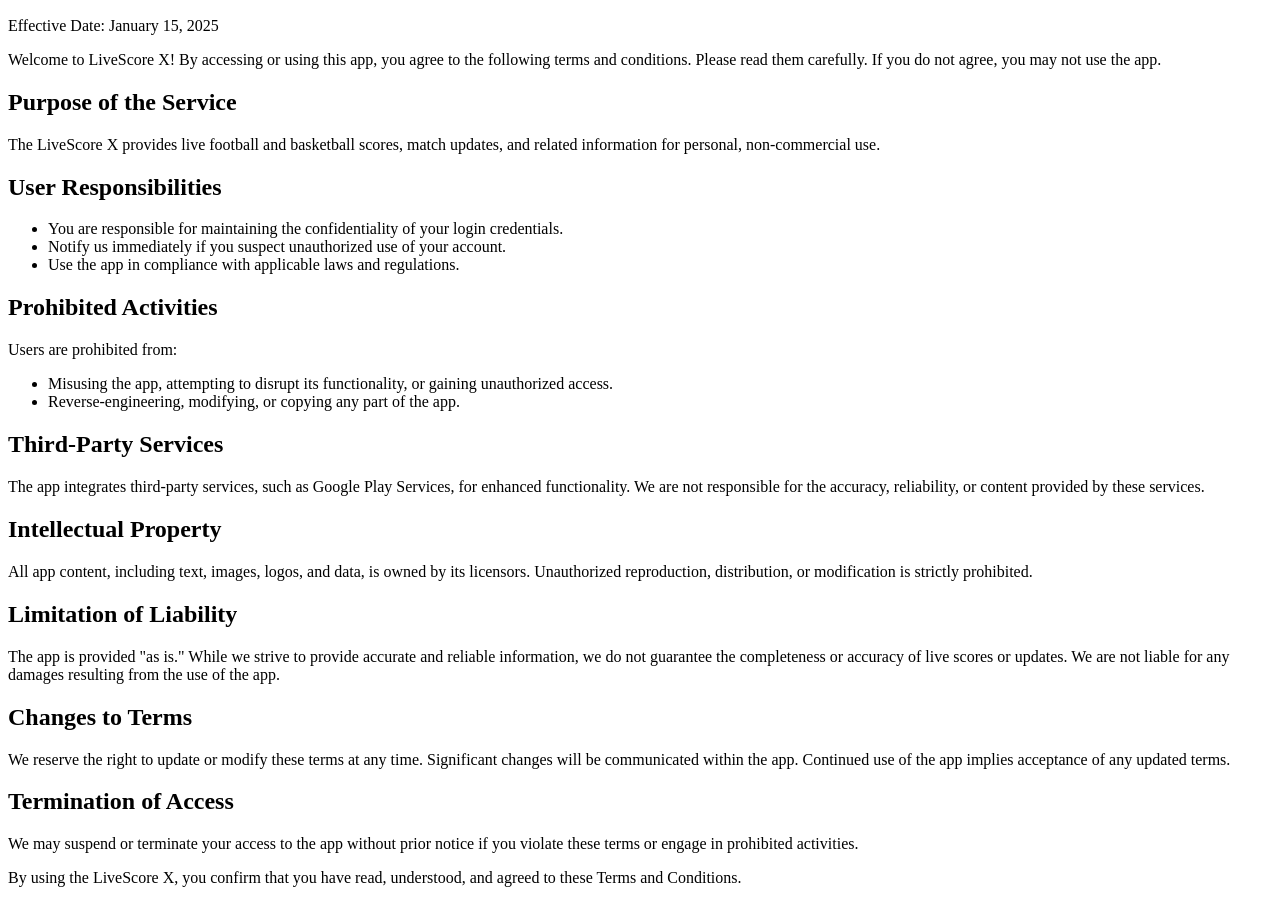
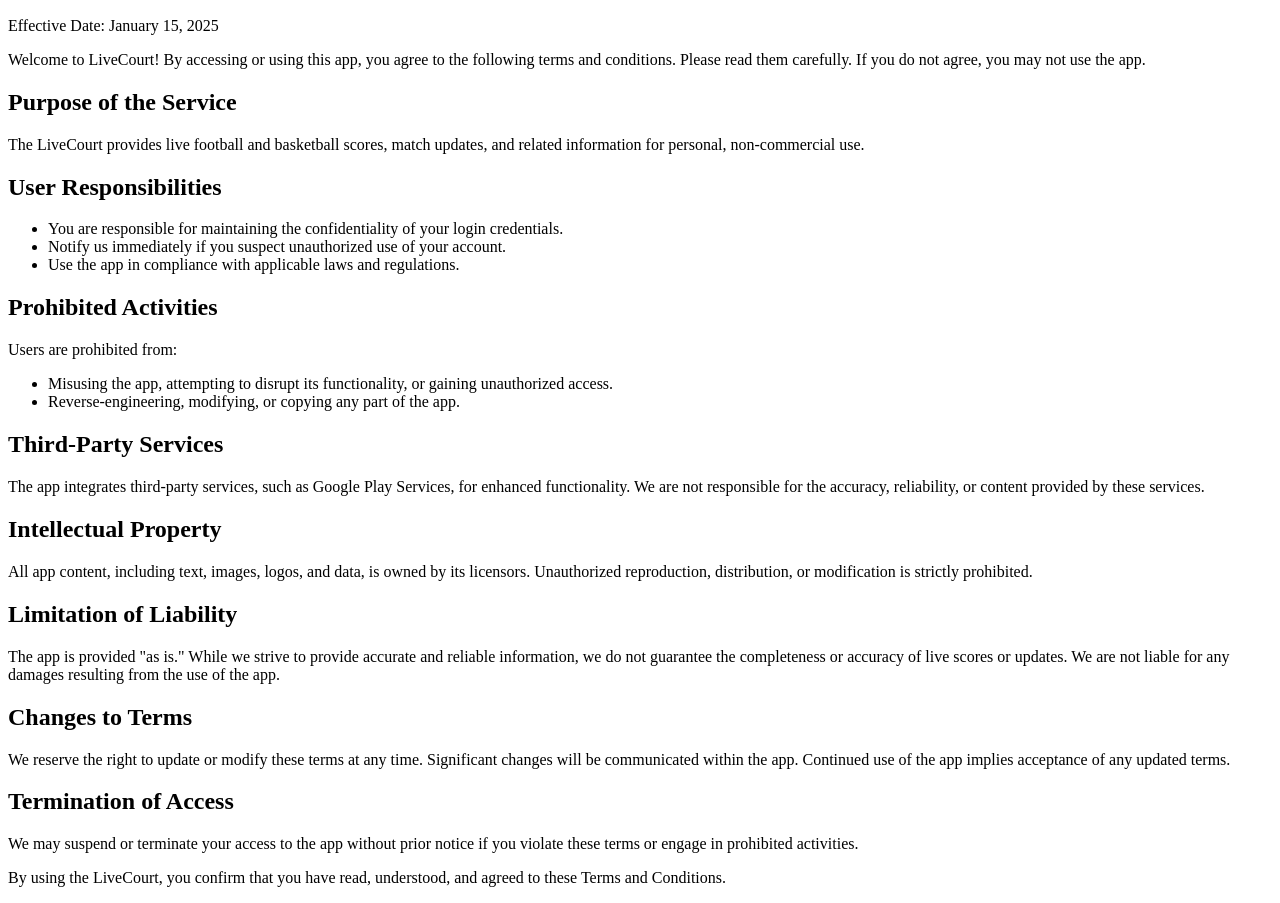
Before and after one commit to MyApps-Ticks/Live-Court, a plain HTML site: page index.html in a window 1280 px wide. Shown: the part 50-953 px from the top of the page. Drawn offline with Linux system fonts and the light colour scheme.

Commit message:
Update app name

```diff
--- a/index.html
+++ b/index.html
@@ -14,14 +14,14 @@
                 <div>
                     <p>Effective Date: January 15, 2025</p>
                     <p>
-                        Welcome to LiveScore X! By accessing or using this app,
+                        Welcome to LiveCourt! By accessing or using this app,
                         you agree to the following terms and conditions. Please
                         read them carefully. If you do not agree, you may not
                         use the app.
                     </p>
                     <h2>Purpose of the Service</h2>
                     <p>
-                        The LiveScore X provides live football and basketball
+                        The LiveCourt provides live football and basketball
                         scores, match updates, and related information for
                         personal, non-commercial use.
                     </p>
@@ -88,9 +88,8 @@
                         engage in prohibited activities.
                     </p>
                     <p>
-                        By using the LiveScore X, you confirm that you have
-                        read, understood, and agreed to these Terms and
-                        Conditions.
+                        By using the LiveCourt, you confirm that you have read,
+                        understood, and agreed to these Terms and Conditions.
                     </p>
                 </div>
             </article>
```
